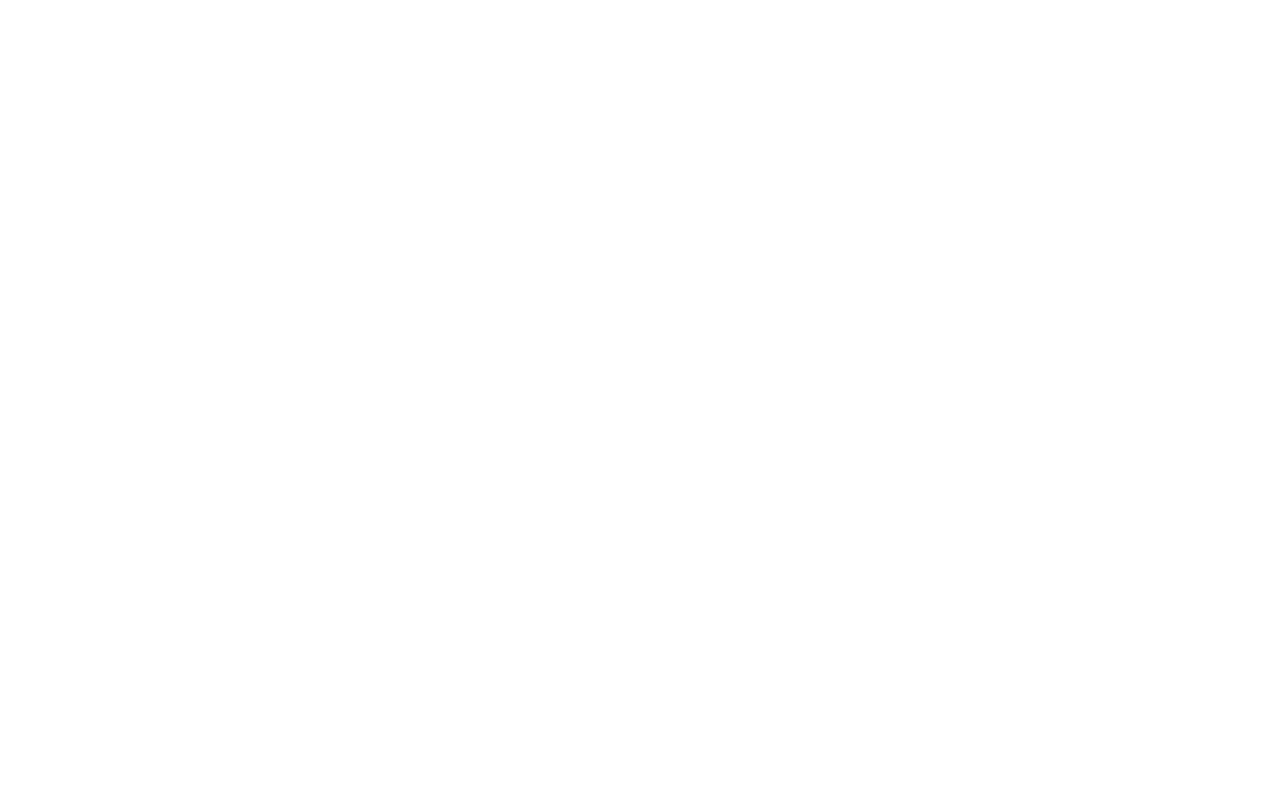
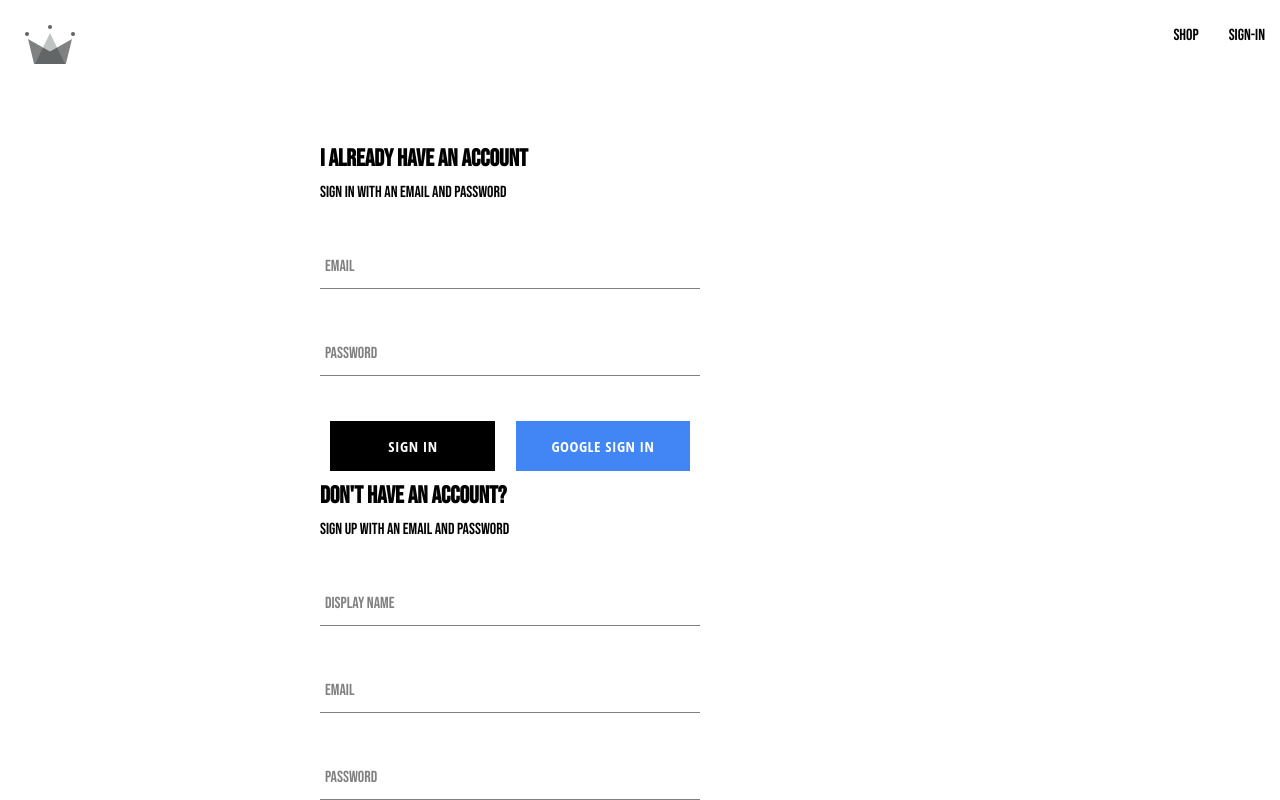
Before and after one commit to alancuenca/crown-e-com-app, a React (Create React App) app: page /auth in a window 1280 px wide. Before the commit this address had no page. Shown: the top 800 px of the page. Built offline with nearby package versions, Linux system fonts and the light colour scheme.

Commit message:
google auth sign in with email and password works

```diff
--- a/src/App.js
+++ b/src/App.js
@@ -2,7 +2,7 @@ import { Routes, Route } from 'react-router-dom';
 import Navigation from "./routes/Navigation/Navigation"
 import Home from "./routes/Home/Home";
 import Shop from './routes/Shop/Shop';
-import SignIn from './routes/sign-in/sign-in';
+import Authentication from './routes/authentication/authentication';
 
 const App = () => {
 
@@ -11,7 +11,7 @@ const App = () => {
       <Route path='/' element={<Navigation />}>
         <Route index element={<Home />} />
         <Route path='shop' element={<Shop />} />
-        <Route path='signIn' element={<SignIn />} />
+        <Route path='auth' element={<Authentication />} />
       </Route>
     </Routes>
   );
--- /dev/null
+++ b/src/components/sign-in/Sign-In-Form.jsx
@@ -0,0 +1,90 @@
+import { useState } from "react";
+import { signInWithGooglePopup, createUserDocFromAuth, signInAuthUserWithEmailAndPassword } from "../../utilities/firebase/firebase";
+import FormInput from "../form-input/form-input";
+import Button from "../buttons/Button";
+import './sign-in.scss'
+
+
+
+const formFields = {
+    email: '',
+    password: '',
+};
+
+const SignIn = () => {
+    const [ signUpFields, setSignUpFields ] = useState(formFields);
+    const { email, password } = signUpFields;
+
+    const resetFormFields = () => {
+        setSignUpFields(formFields);
+    }
+
+    const handleChange = (e) => {
+        e.preventDefault();
+        const { name, value } = e.target;
+        setSignUpFields({ ...signUpFields, [ name ]: value })
+    };
+
+    const handleSubmit = async (e) => {
+        e.preventDefault();
+
+        try {
+            const response = await signInAuthUserWithEmailAndPassword(email, password)
+            console.log(response);
+            resetFormFields();
+
+        } catch (error) {
+            switch (error.code) {
+                case 'auth/wrong-password':
+                    alert('Incorrect password')
+                    break;
+                case 'auth/user-not-found':
+                    alert('User email not found')
+                    break;
+                default:
+                    console.log(error);
+                    break;
+            }
+        }
+    };
+
+    const signInWithGoogle = async () => {
+        const { user } = await signInWithGooglePopup();
+        await createUserDocFromAuth(user);
+    };
+
+    return (
+        <div className="sign-up-container">
+            <h2>I already have an account</h2>
+            <span>Sign in with an email and password</span>
+            <form onSubmit={handleSubmit}>
+
+                <FormInput
+                    label="Email"
+                    type="email"
+                    required
+                    onChange={handleChange}
+                    name="email"
+                    value={email}
+                />
+
+                <FormInput
+                    label="Password"
+                    type="password"
+                    required
+                    onChange={handleChange}
+                    name="password"
+                    value={password}
+                />
+
+                <div className="buttons-container">
+                    <Button type="submit">Sign In</Button>
+                    <Button type="button" buttonType="google" onClick={signInWithGoogle}>Google sign in</Button>
+                </div>
+
+            </form>
+        </div>
+    );
+};
+
+export default SignIn;
--- /dev/null
+++ b/src/components/sign-in/sign-in.scss
@@ -0,0 +1,15 @@
+.sign-up-container{
+    display: flex;
+    flex-direction: column;
+    width: 380px;
+
+    h2{
+        margin: 10px 0;
+    }
+}
+
+.buttons-container {
+    display: flex;
+    justify-content: space-around;
+    flex-wrap: wrap;
+}
--- a/src/routes/Navigation/Navigation.jsx
+++ b/src/routes/Navigation/Navigation.jsx
@@ -15,7 +15,7 @@ const Routes = () => {
                     <Link className="link" to="/shop">
                         SHOP
                     </Link>
-                    <Link className="link" to="/signIn">
+                    <Link className="link" to="/auth">
                         Sign-In
                     </Link>
                 </div>
--- /dev/null
+++ b/src/routes/authentication/authentication.jsx
@@ -0,0 +1,17 @@
+
+
+import SignIn from '../../components/sign-in/Sign-In-Form.jsx';
+import SignUp from '../../components/sign-up-form/Sign-Up-Form';
+import './authentication.scss';
+
+const Authentication = () => {
+
+  return (
+    <div className='authentication-container'>
+      <SignIn />
+      <SignUp />
+    </div>
+  );
+};
+
+export default Authentication;
--- /dev/null
+++ b/src/routes/authentication/authentication.scss
@@ -0,0 +1,16 @@
+.authentication-container{
+    display: flex;
+    justify-content: space-between;
+    width: 50dvw;
+    margin: 5% auto;
+    flex-wrap: wrap;
+}
+
+@media (max-width: 768px) {
+    .authentication-container {
+    display: flex;
+    flex-direction: column;
+    width: 90dvw;
+
+    }
+}
--- a/src/routes/sign-in/sign-in.jsx
+++ /dev/null
@@ -1,27 +0,0 @@
-import {
-  signInWithGooglePopup,
-  createUserDocFromAuth
-} from '../../utilities/firebase/firebase.js';
-
-import SignUp from '../../components/sign-up-form/Sign-Up-Form.jsx';
-import Button from '../../components/buttons/Button'
-
-const SignIn = () => {
-
-  const logGoogleUser = async () => {
-    const { user } = await signInWithGooglePopup();
-    const userDocRef = await createUserDocFromAuth(user);
-  };
-
-  return (
-    <div>
-      <p>Hello, I am Sign In Page!</p>
-      <Button buttonType="google" onClick={logGoogleUser}>
-        Sign In with Google
-      </Button>
-      <SignUp />
-    </div>
-  );
-};
-
-export default SignIn;
--- a/src/utilities/firebase/firebase.js
+++ b/src/utilities/firebase/firebase.js
@@ -4,7 +4,8 @@ import {
     signInWithRedirect,
     signInWithPopup,
     GoogleAuthProvider,
-    createUserWithEmailAndPassword
+    createUserWithEmailAndPassword,
+    signInWithEmailAndPassword
 } from 'firebase/auth';
 
 import {
@@ -25,7 +26,7 @@ const firebaseConfig = {
 };
 
 // Initialize Firebase
-const firebaseApp = initializeApp(firebaseConfig);
+initializeApp(firebaseConfig);
 
 const provider = new GoogleAuthProvider();
 provider.setCustomParameters({
@@ -69,3 +70,9 @@ export const createAuthUserWithEmailAndPassword = async (email, password) => {
 
     return await createUserWithEmailAndPassword(auth, email, password);
 };
+
+export const signInAuthUserWithEmailAndPassword = async (email, password) => {
+    if (!email || !password) return;
+
+    return await signInWithEmailAndPassword(auth, email, password);
+};
```
